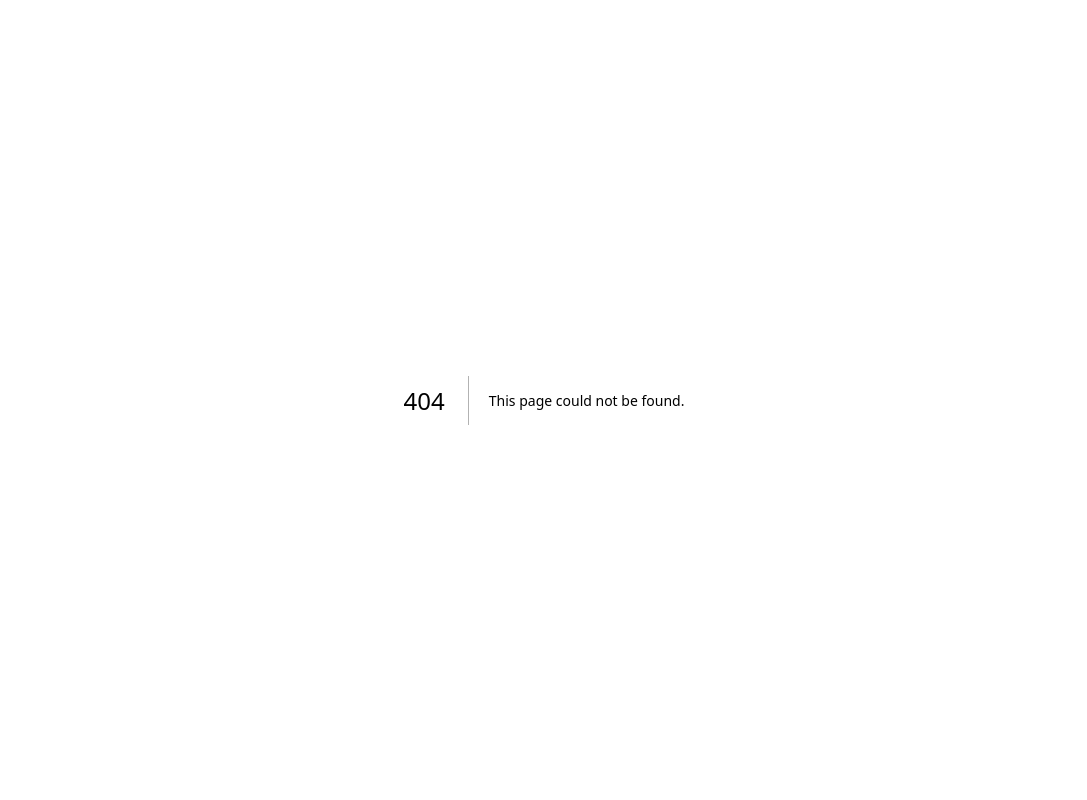
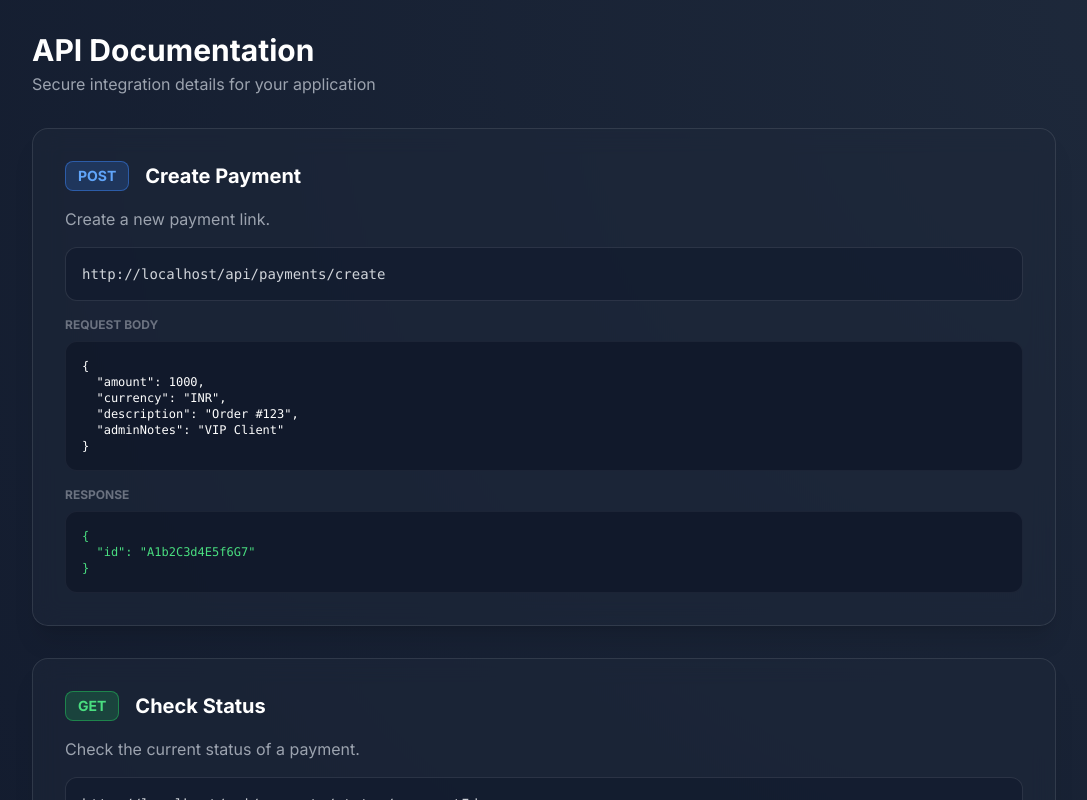
Before and after one commit to iotserver24/Pay-me, a Next.js app in the folder frontend/: page /admin/api in a window 1280 px wide. Before the commit this address had no page. Shown: the top 800 px of the page, without its empty margins (96-1183 px from the left). Built offline with nearby package versions, Linux system fonts and the light colour scheme; sample sign-in values are in the browser's storage.

Commit message:
feat: Add admin dashboard with payment management and API documentation.

```diff
--- /dev/null
+++ b/frontend/src/pages/admin/api.jsx
@@ -0,0 +1,111 @@
+import { useState, useEffect } from 'react';
+import ProtectedRoute from '../../components/ProtectedRoute';
+
+const ApiDocs = () => {
+    const [baseUrl, setBaseUrl] = useState('');
+
+    useEffect(() => {
+        if (typeof window !== 'undefined') {
+            setBaseUrl(`${window.location.protocol}//${window.location.host}`);
+        }
+    }, []);
+
+    const endpoints = [
+        {
+            title: 'Create Payment',
+            method: 'POST',
+            url: `${baseUrl}/api/payments/create`,
+            desc: 'Create a new payment link.',
+            body: {
+                amount: 1000,
+                currency: 'INR',
+                description: 'Order #123',
+                adminNotes: 'VIP Client'
+            },
+            response: { id: 'A1b2C3d4E5f6G7' }
+        },
+        {
+            title: 'Check Status',
+            method: 'GET',
+            url: `${baseUrl}/api/payments/status/:paymentId`,
+            desc: 'Check the current status of a payment.',
+            response: {
+                paymentId: 'A1b2C3d4E5f6G7',
+                status: 'VERIFIED',
+                amount: 1000,
+                currency: 'INR'
+            }
+        },
+        {
+            title: 'Verify Payment (Manual)',
+            method: 'POST',
+            url: `${baseUrl}/api/payments/verify`,
+            desc: 'Manually verify a payment using Razorpay signature.',
+            body: {
+                paymentId: 'A1b2C3d4E5f6G7',
+                razorpay_payment_id: 'pay_...',
+                razorpay_order_id: 'order_...',
+                razorpay_signature: '...'
+            },
+            response: { status: 'NOT_VERIFIED' }
+        }
+    ];
+
+    return (
+        <ProtectedRoute>
+            <div className="min-h-screen p-8">
+                <div className="max-w-5xl mx-auto animate-fade-in">
+                    <div className="flex justify-between items-center mb-8">
+                        <div>
+                            <h1 className="text-3xl font-bold text-white mb-1">API Documentation</h1>
+                            <p className="text-gray-400">Secure integration details for your application</p>
+                        </div>
+                    </div>
+
+                    <div className="space-y-8">
+                        {endpoints.map((ep, idx) => (
+                            <div key={idx} className="bg-dark-800/50 backdrop-blur-md p-8 rounded-2xl border border-white/10 shadow-xl">
+                                <div className="flex items-center gap-4 mb-4">
+                                    <span className={`px-3 py-1 rounded-lg text-sm font-bold ${ep.method === 'POST' ? 'bg-blue-500/20 text-blue-400 border border-blue-500/50' :
+                                            'bg-green-500/20 text-green-400 border border-green-500/50'
+                                        }`}>
+                                        {ep.method}
+                                    </span>
+                                    <h2 className="text-xl font-bold text-white">{ep.title}</h2>
+                                </div>
+
+                                <p className="text-gray-400 mb-4">{ep.desc}</p>
+
+                                <div className="bg-dark-900/50 rounded-xl border border-white/10 p-4 mb-4 font-mono text-sm text-gray-300 break-all">
+                                    {ep.url}
+                                </div>
+
+                                {ep.body && (
+                                    <div className="mb-4">
+                                        <p className="text-gray-500 text-xs uppercase font-bold mb-2">Request Body</p>
+                                        <div className="bg-dark-900/80 rounded-xl border border-white/5 p-4 overflow-x-auto">
+                                            <pre className="text-xs text-primary-400 font-mono">
+                                                {JSON.stringify(ep.body, null, 2)}
+                                            </pre>
+                                        </div>
+                                    </div>
+                                )}
+
+                                <div>
+                                    <p className="text-gray-500 text-xs uppercase font-bold mb-2">Response</p>
+                                    <div className="bg-dark-900/80 rounded-xl border border-white/5 p-4 overflow-x-auto">
+                                        <pre className="text-xs text-green-400 font-mono">
+                                            {JSON.stringify(ep.response, null, 2)}
+                                        </pre>
+                                    </div>
+                                </div>
+                            </div>
+                        ))}
+                    </div>
+                </div>
+            </div>
+        </ProtectedRoute>
+    );
+};
+
+export default ApiDocs;
--- a/frontend/src/pages/admin/index.jsx
+++ b/frontend/src/pages/admin/index.jsx
@@ -1,4 +1,5 @@
 import { useState, useEffect } from 'react';
+import Link from 'next/link';
 import ProtectedRoute from '../../components/ProtectedRoute';
 import PaymentTable from '../../components/PaymentTable';
 import api from '../../lib/api';
@@ -45,6 +46,11 @@ const AdminDashboard = () => {
               <h1 className="text-3xl font-bold text-white mb-1">Admin Dashboard</h1>
               <p className="text-gray-400">Manage and monitor all your transactions</p>
             </div>
+            <div className="flex gap-4">
+              <Link href="/admin/api" className="bg-dark-800/50 hover:bg-white/5 border border-white/10 text-white px-4 py-2 rounded-lg transition flex items-center gap-2">
+                <svg className="w-4 h-4" fill="none" stroke="currentColor" viewBox="0 0 24 24"><path strokeLinecap="round" strokeLinejoin="round" strokeWidth="2" d="M10 20l4-16m4 4l4 4-4 4M6 16l-4-4 4-4"></path></svg>
+                API Docs
+              </Link>
               <button
                 onClick={() => {
                   localStorage.removeItem('adminToken');
@@ -54,6 +60,7 @@ const AdminDashboard = () => {
               >
                 Logout
               </button>
+            </div>
           </div>
 
           <div className="bg-dark-800/50 backdrop-blur-md p-6 rounded-2xl border border-white/10 shadow-xl mb-8">
```
Lines whose indentation alone changed are shown as unchanged.
